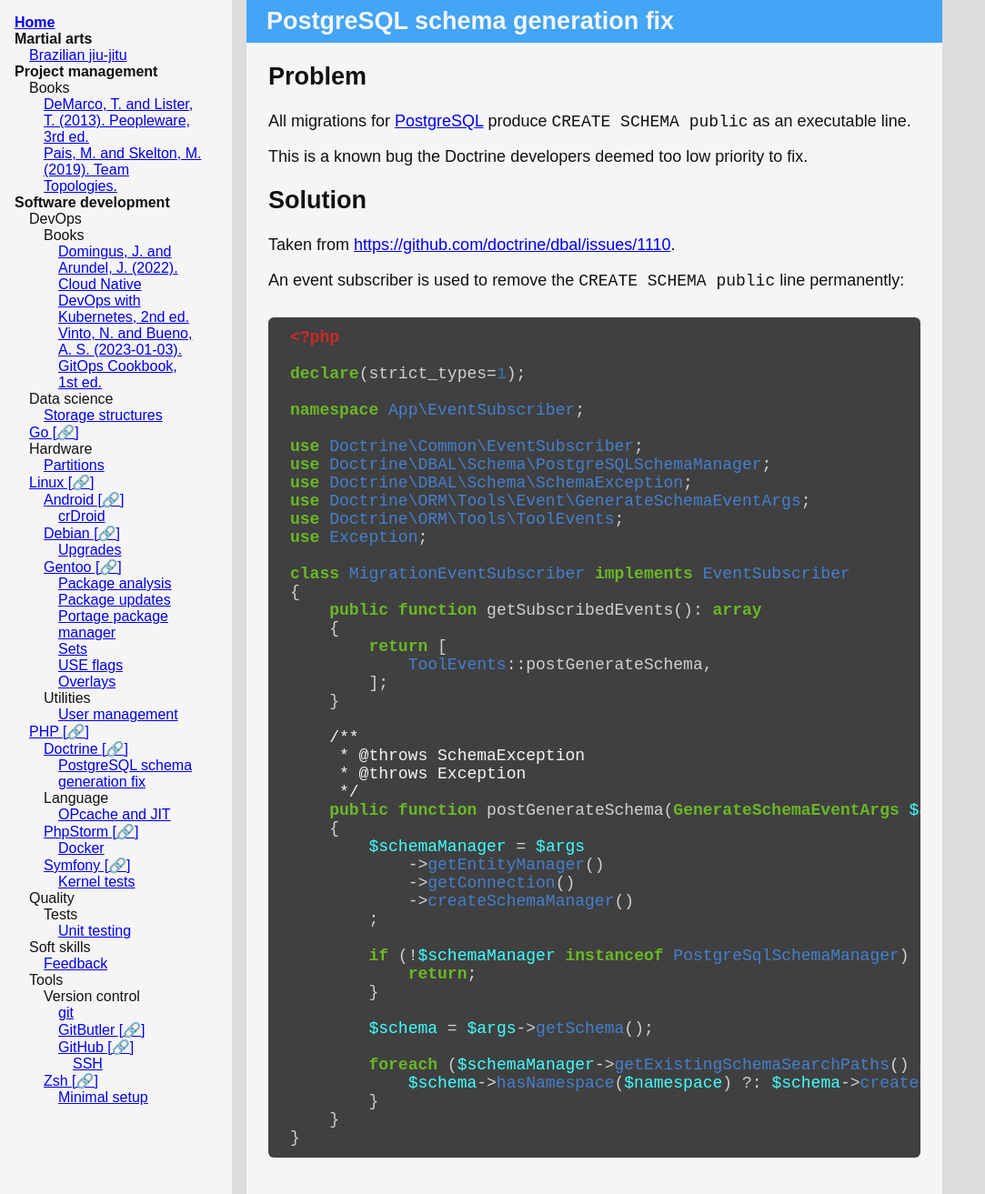
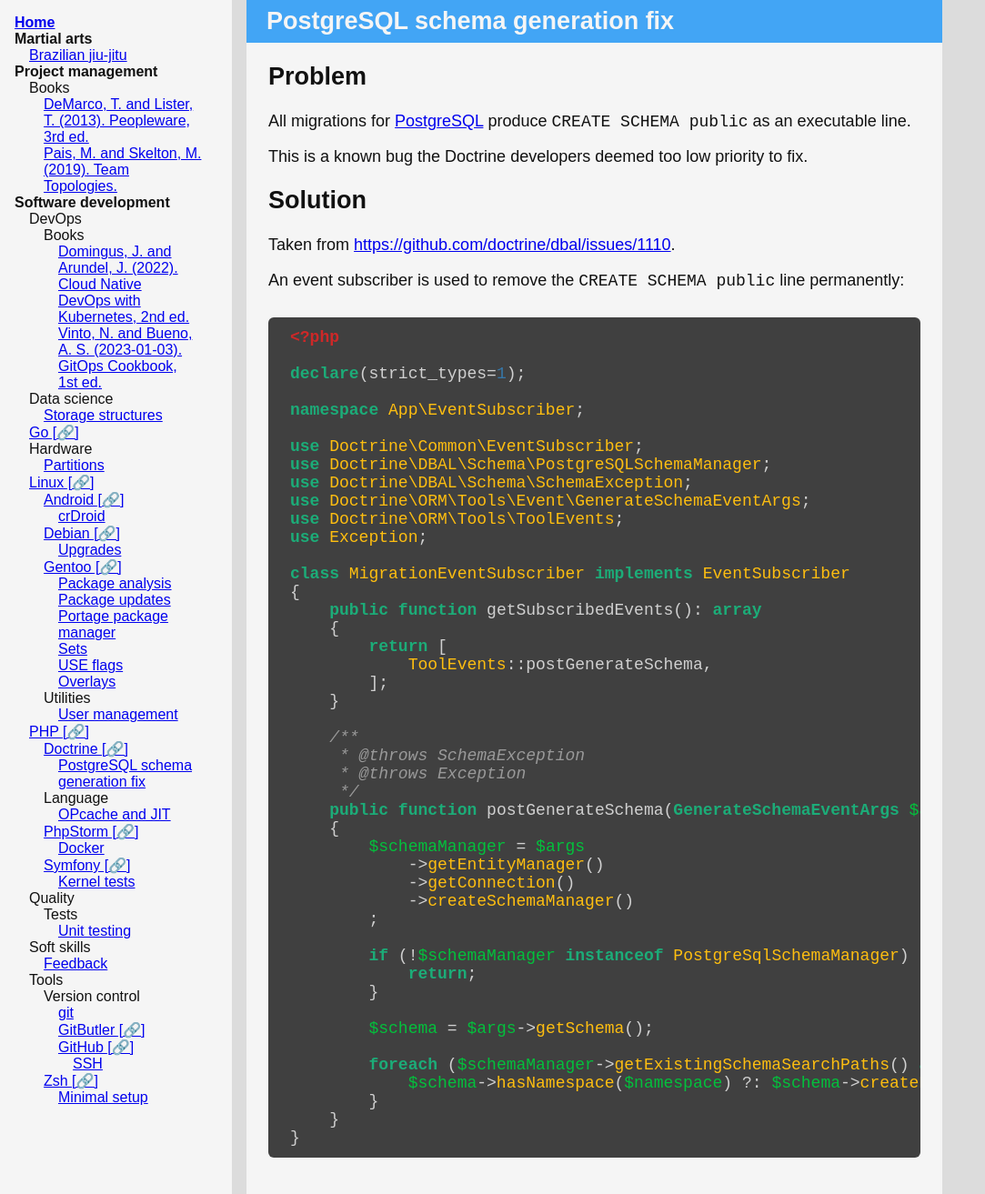
Before and after one commit to ganiulis/personal-notes, a Jekyll site: the page built from software-development/php/doctrine/postgresql-schema-generation-fix.md, in a window 1280 px wide. Shown: the whole page at 91% size, without its empty margins (0-1083 px from the left). Built offline with Jekyll 4.4.1, drawn with Linux system fonts in a browser that asks for light colours; our own code applies the rules of GitHub Pages for plain Markdown files.

Commit message:
feat: UI improvements

```diff
--- a/_sass/code.scss
+++ b/_sass/code.scss
@@ -1,6 +1,10 @@
 $background-color: #404040;
 $symbols-color: #d0d0d0;
 $color1: #ed9d13;
+$color2: #3677a9;
+$builtin-color: #1cac78;
+$function-color: #febe10;
+$variable-color: #03c03c;
 
 .highlight {
   margin: 12px 0;
@@ -15,7 +19,7 @@ $color1: #ed9d13;
 .highlight .hll {
   background-color: $background-color;
 }
-.highlight .c {
+.highlight .cd {
   color: #999999;
   font-style: italic;
 } /* Comment */
@@ -27,7 +31,7 @@ $color1: #ed9d13;
   color: $symbols-color;
 } /* Generic */
 .highlight .k {
-  color: #6ab825;
+  color: $builtin-color;
   font-weight: bold;
 } /* Keyword */
 .highlight .l {
@@ -97,33 +101,33 @@ $color1: #ed9d13;
   color: #d22323;
 } /* Generic.Traceback */
 .highlight .kc {
-  color: #6ab825;
+  color: $builtin-color;
   font-weight: bold;
 } /* Keyword.Constant */
 .highlight .kd {
-  color: #6ab825;
+  color: $builtin-color;
   font-weight: bold;
 } /* Keyword.Declaration */
 .highlight .kn {
-  color: #6ab825;
+  color: $builtin-color;
   font-weight: bold;
 } /* Keyword.Namespace */
 .highlight .kp {
-  color: #6ab825;
+  color: $builtin-color;
 } /* Keyword.Pseudo */
 .highlight .kr {
-  color: #6ab825;
+  color: $builtin-color;
   font-weight: bold;
 } /* Keyword.Reserved */
 .highlight .kt {
-  color: #6ab825;
+  color: $builtin-color;
   font-weight: bold;
 } /* Keyword.Type */
 .highlight .ld {
   color: $symbols-color;
 } /* Literal.Date */
 .highlight .m {
-  color: #3677a9;
+  color: $color2;
 } /* Literal.Number */
 .highlight .s {
   color: $color1;
@@ -135,10 +139,10 @@ $color1: #ed9d13;
   color: #24909d;
 } /* Name.Builtin */
 .highlight .nc {
-  color: #447fcf;
+  color: $function-color;
 } /* Name.Class */
 .highlight .no {
-  color: #40ffff;
+  color: $variable-color;
 } /* Name.Constant */
 .highlight .nd {
   color: #ffa500;
@@ -150,13 +154,13 @@ $color1: #ed9d13;
   color: #bbbbbb;
 } /* Name.Exception */
 .highlight .nf {
-  color: #447fcf;
+  color: $function-color;
 } /* Name.Function */
 .highlight .nl {
   color: $symbols-color;
 } /* Name.Label */
 .highlight .nn {
-  color: #447fcf;
+  color: $function-color;
 } /* Name.Namespace */
 .highlight .nx {
   color: $symbols-color;
@@ -165,30 +169,30 @@ $color1: #ed9d13;
   color: $symbols-color;
 } /* Name.Property */
 .highlight .nt {
-  color: #6ab825;
+  color: $builtin-color;
   font-weight: bold;
 } /* Name.Tag */
 .highlight .nv {
-  color: #40ffff;
+  color: $variable-color;
 } /* Name.Variable */
 .highlight .ow {
-  color: #6ab825;
+  color: $builtin-color;
   font-weight: bold;
 } /* Operator.Word */
 .highlight .w {
   color: #666666;
 } /* Text.Whitespace */
 .highlight .mf {
-  color: #3677a9;
+  color: $color2;
 } /* Literal.Number.Float */
 .highlight .mh {
-  color: #3677a9;
+  color: $color2;
 } /* Literal.Number.Hex */
 .highlight .mi {
-  color: #3677a9;
+  color: $color2;
 } /* Literal.Number.Integer */
 .highlight .mo {
-  color: #3677a9;
+  color: $color2;
 } /* Literal.Number.Oct */
 .highlight .sb {
   color: $color1;
@@ -227,14 +231,14 @@ $color1: #ed9d13;
   color: #24909d;
 } /* Name.Builtin.Pseudo */
 .highlight .vc {
-  color: #40ffff;
+  color: $variable-color;
 } /* Name.Variable.Class */
 .highlight .vg {
-  color: #40ffff;
+  color: $variable-color;
 } /* Name.Variable.Global */
 .highlight .vi {
-  color: #40ffff;
+  color: $variable-color;
 } /* Name.Variable.Instance */
 .highlight .il {
-  color: #3677a9;
+  color: $color2;
 } /* Literal.Number.Integer.Long */
```
